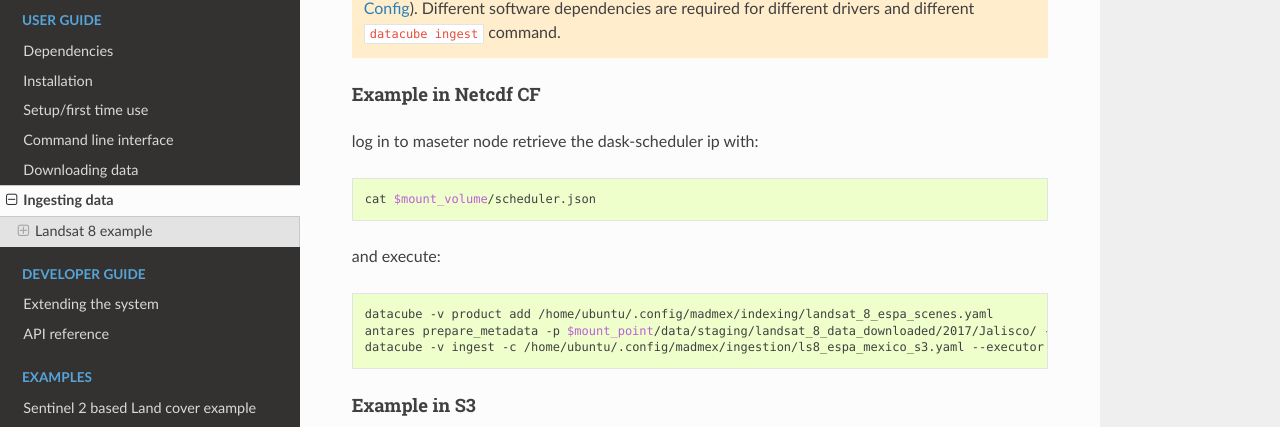
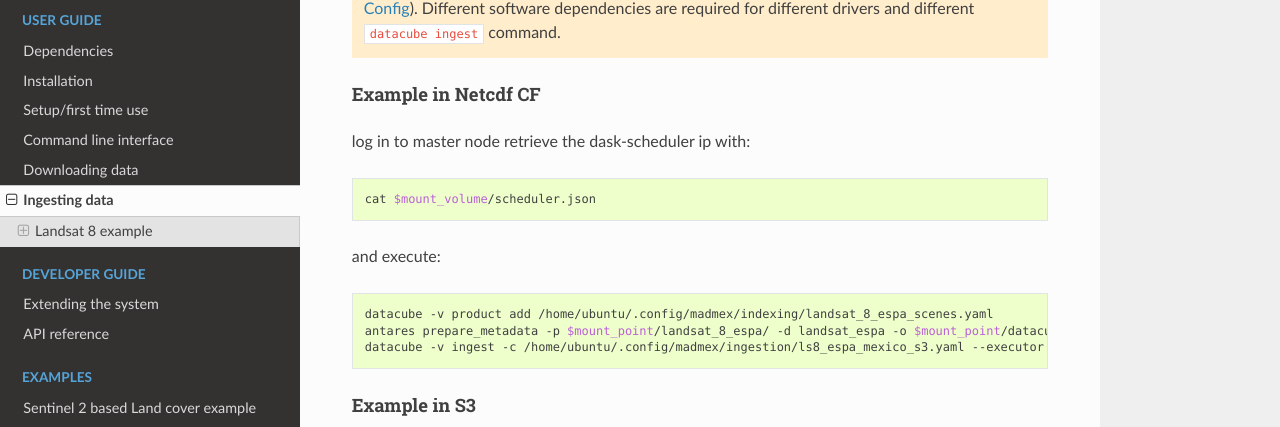
Before and after one commit to CONABIO/antares3, a Sphinx documentation site: the page built from docs/ingest.rst, in a window 1280 px wide and 900 px high, scrolled down 591 px. Shown: the part 126-553 px from the top of the window. Built offline with Sphinx 7.4.7 and the Read the Docs theme 2.0.0, drawn with Linux system fonts in a browser that asks for light colours.

Commit message:
fixing typo

```diff
--- a/docs/ingest.rst
+++ b/docs/ingest.rst
@@ -35,7 +35,7 @@ Cloud deployment
 Example in Netcdf CF
 ^^^^^^^^^^^^^^^^^^^^
 
-log in to maseter node retrieve the dask-scheduler ip with:
+log in to master node retrieve the dask-scheduler ip with:
 
 .. code-block:: bash
 
@@ -46,7 +46,7 @@ and execute:
 .. code-block:: bash
 
     datacube -v product add /home/ubuntu/.config/madmex/indexing/landsat_8_espa_scenes.yaml
-    antares prepare_metadata -p $mount_point/data/staging/landsat_8_data_downloaded/2017/Jalisco/ -d landsat_espa -o $mount_point/datacube/ls8_espa.yaml
+    antares prepare_metadata -p $mount_point/landsat_8_espa/ -d landsat_espa -o $mount_point/datacube/ls8_espa.yaml
     datacube -v ingest -c /home/ubuntu/.config/madmex/ingestion/ls8_espa_mexico_s3.yaml --executor distributed <ip dask-scheduler>:<port where dask-scheduler listens>
 
 
```
